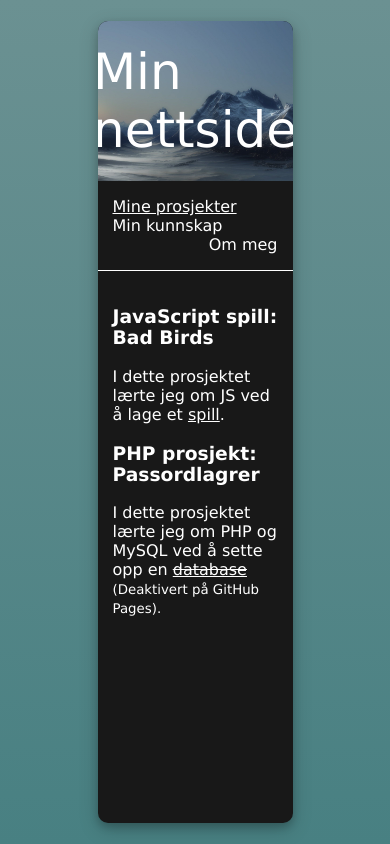
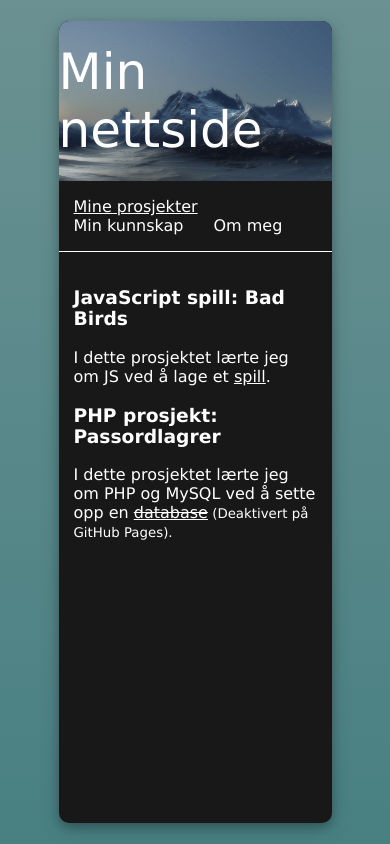
Before and after one commit to Idhen/Idhen.github.io, a PHP site: page / in a window 390 px wide. Run offline with PHP 8.4, Linux system fonts and the light colour scheme.

Commit message:
Media queries 1

```diff
--- a/index.html
+++ b/index.html
@@ -14,7 +14,7 @@
         <ul>
             <li><a href="index.html" class="active">Mine prosjekter</a></li>
             <li><a href="kunnskap.html">Min kunnskap</a></li>
-            <li style="float: right;"><a href="meg.html">Om meg</a></li>
+            <li id="info"><a href="meg.html">Om meg</a></li>
         </ul>
 
         <hr>
--- a/kunnskap.html
+++ b/kunnskap.html
@@ -14,7 +14,7 @@
         <ul>
             <li><a href="index.html">Mine prosjekter</a></li>
             <li><a href="kunnskap.html" class="active">Min kunnskap</a></li>
-            <li style="float: right;"><a href="meg.html">Om meg</a></li>
+            <li id="info"><a href="meg.html">Om meg</a></li>
         </ul>
 
         <hr>
--- a/meg.html
+++ b/meg.html
@@ -14,7 +14,7 @@
         <ul>
             <li><a href="index.html">Mine prosjekter</a></li>
             <li><a href="kunnskap.html">Min kunnskap</a></li>
-            <li style="float: right;"><a href="meg.html" class="active">Om meg</a></li>
+            <li id="info"><a href="meg.html" class="active">Om meg</a></li>
         </ul>
 
         <hr>
--- a/style.css
+++ b/style.css
@@ -51,9 +51,27 @@ li a {
     text-decoration: underline;
 }
 
+#info {
+    float: right;
+}
+
 hr {
     height: 1px;
     border-width: 0;
     color: white;
     background-color: white
 }
+
+@media (max-width: 1100px) {
+    .outer {
+        width: 70%;
+    }
+}
+
+@media (max-width: 800px) {
+    #info {
+        float: left;
+    }
+
+
+}
```
